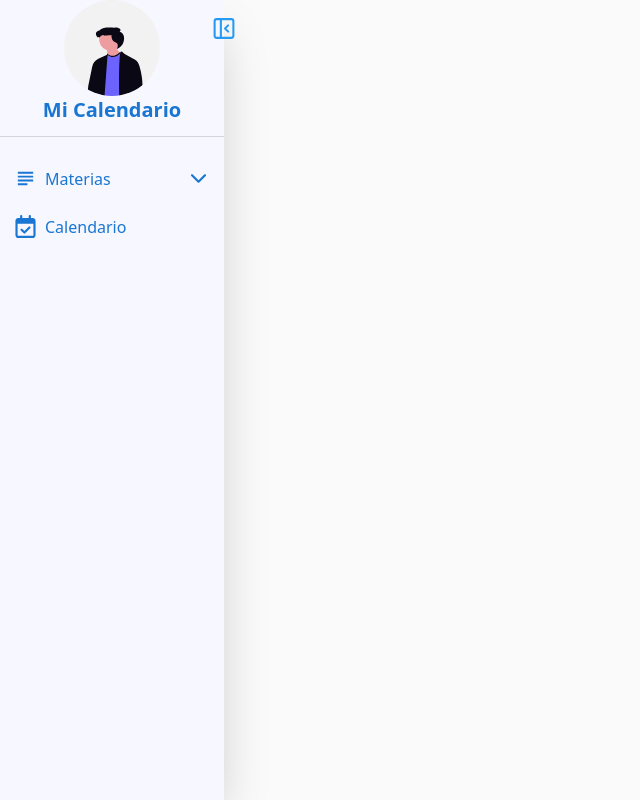
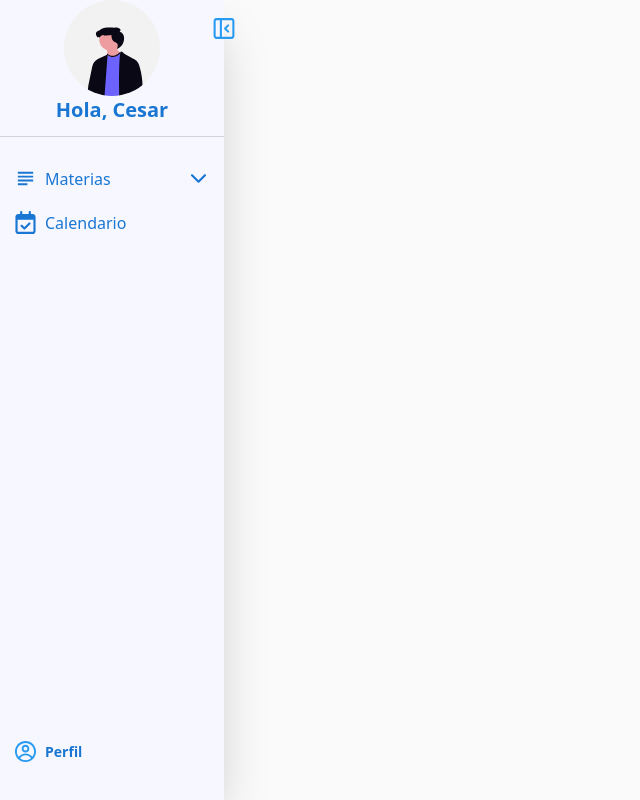
Before and after one commit to Ce5arCadena/frontend-calendario-escolar, a Next.js app: page / in a window 1280 px wide. Shown: the whole page, without its empty margins (0-640 px from the left). Built offline with nearby package versions, Linux system fonts and the light colour scheme.

Commit message:
Ajustes en el sidebar al abrir o cerrar. Opción de perfil agregada

```diff
--- a/src/app/_shared/components/sidebar.tsx
+++ b/src/app/_shared/components/sidebar.tsx
@@ -1,8 +1,9 @@
 'use client';
 
 import Image from "next/image";
-import { useEffect, useState } from "react";
+import { useState } from "react";
 
+import { CgProfile } from "react-icons/cg";
 import { CiCircleList } from "react-icons/ci";
 import { LuPanelLeftOpen } from "react-icons/lu";
 import { MdOutlineSubject } from "react-icons/md";
@@ -204,20 +205,28 @@ const optionsNavigations: ItemsNavigation[] = [
         id: 'calendar',
         icon: <FaRegCalendarCheck size={23}/>,
         label: 'Calendario'
-    },
+    }
 ];
 
 export default function Sidebar() {
     const [isExpand, setIsExpand] = useState(true);
     const [subItemIsExpand, setSubItemIsExpand] = useState<Record<string, boolean>>({});
 
-    useEffect(() => {
-        console.log(subItemIsExpand);
-    }, [subItemIsExpand]);
+    const toggleSubMenu = (id: string) => setSubItemIsExpand(prev => ({
+        ...prev,
+        [id]: !prev[id]
+    }));
+
+    const handleOpenSidebar = (id: string) => {
+        if (isExpand) return;
+        if (!isExpand) {
+            toggleSubMenu(id);
+            setIsExpand(true)
+        };
+    };
 
     return (
-        <div
-            className={`${isExpand ? 'w-56' : 'w-16'} fixed left-0 top-0 min-h-screen bg-light shadow-2xl flex flex-col gap-4 items-center z-50`}>
+        <div className={`${isExpand ? 'w-56' : 'w-16'} fixed left-0 top-0 min-h-screen bg-light shadow-2xl flex flex-col gap-4 items-center z-50`}>
             {/* Ícono de cerrar o abrir el sidebar */}
             {
                 isExpand ? (
@@ -234,36 +243,45 @@ export default function Sidebar() {
                     alt="Icon dashboard"
                     className={`${isExpand ? 'w-24 h-24' : ''}`}
                 />
-                    <h3 className={`${!isExpand ? 'hidden': ''} font-semibold text-xl text-accent-dark`}>Mi Calendario</h3>
+                <h3 className={`${!isExpand ? 'hidden': ''} font-semibold text-xl text-accent-dark`}>Hola, Cesar</h3>
             </div>
 
             {/* Items del sidebar */}
-                <div className="flex flex-col gap-1 w-full p-2">
+            <div className="flex flex-col justify-between gap-1 w-full p-2 overflow-y-auto h-[78vh]">
+                <div>
                     {
                         optionsNavigations.map(({id, icon, label, subItems}) => (
                             <div key={id} className={`flex ${isExpand ? 'flex-col' : 'justify-center'} cursor-pointer transtion ease-in-out duration-300 text-accent-dark`}>
-                                <div className={`flex justify-between hover:bg-accent/20 rounded-md mb-2 p-1.5 transition duration-300 ease-in ${isExpand && subItemIsExpand[id] ? 'bg-accent/20' : ''}`}>
+                                <div
+                                    className={`flex justify-between hover:bg-accent/20 rounded-md mb-2 p-1.5 transition duration-300 ease-in ${isExpand && subItemIsExpand[id] ? 'bg-accent/20' : ''}`}
+                                    onClick={() => toggleSubMenu(id)}
+                                >
                                     <div className="flex gap-2">
-                                        <span>
+                                        <span onClick={() => handleOpenSidebar(id)}>
                                             {icon}
                                         </span>
-                                        <button className={`${isExpand ? 'flex' : 'hidden'}`}>
+                                        <button className={`${isExpand ? 'flex' : 'hidden'} cursor-pointer`}>
                                             {label}
                                         </button>
                                     </div>
                                     {
-                                        isExpand && subItems && subItems?.length > 0 && (
-                                            <IoIosArrowDown size={23} onClick={() => setSubItemIsExpand(prev => ({
-                                                ...prev,
-                                                [id]: !prev[id]
-                                            }))}/>
+                                        isExpand && subItems && subItems.length > 0 && (
+                                            <>
+                                                {
+                                                    !subItemIsExpand[id] ? (
+                                                        <IoIosArrowDown size={23}/>
+                                                    ) : (
+                                                        <IoIosArrowUp size={23}/>
+                                                    )
+                                                }
+                                            </>
                                         )
                                     }
                                 </div>
 
                                 {
                                     isExpand && subItemIsExpand[id] && subItems?.map(({id, label, icon}) => (
-                                        <div className="flex flex-col ml-8 p-1 hover:bg-accent/20 transition duration-300 ease-in rounded-md " key={id}>
+                                        <div className="flex flex-col ml-8 p-1 hover:bg-accent/20 transition duration-300 ease-in rounded-md" key={id}>
                                             <div className="flex gap-2">
                                                 { icon }
                                                 <span className="text-accent-dark">{label}</span>
@@ -275,6 +293,12 @@ export default function Sidebar() {
                         ))
                     }
                 </div>
+
+                <div className="flex gap-2 cursor-pointer p-1.5 text-accent items-center hover:bg-accent/20 transition duration-300 ease-in rounded-md">
+                    <CgProfile size={23}/>
+                    <h4 className={`${!isExpand ? 'hidden': ''} font-semibold text-sm text-accent-dark`}>Perfil</h4>
+                </div>
+            </div>
         </div>
     );
 }
```
Lines whose indentation alone changed are shown as unchanged.
